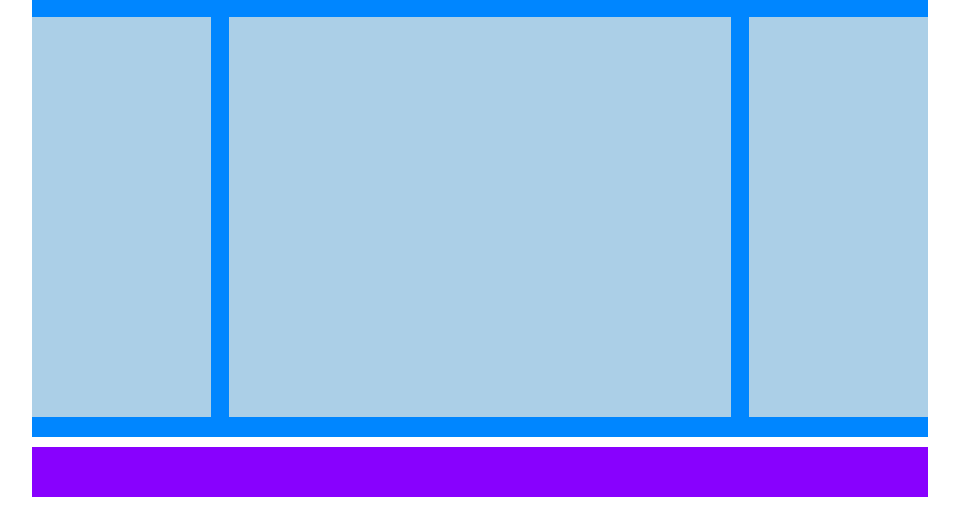
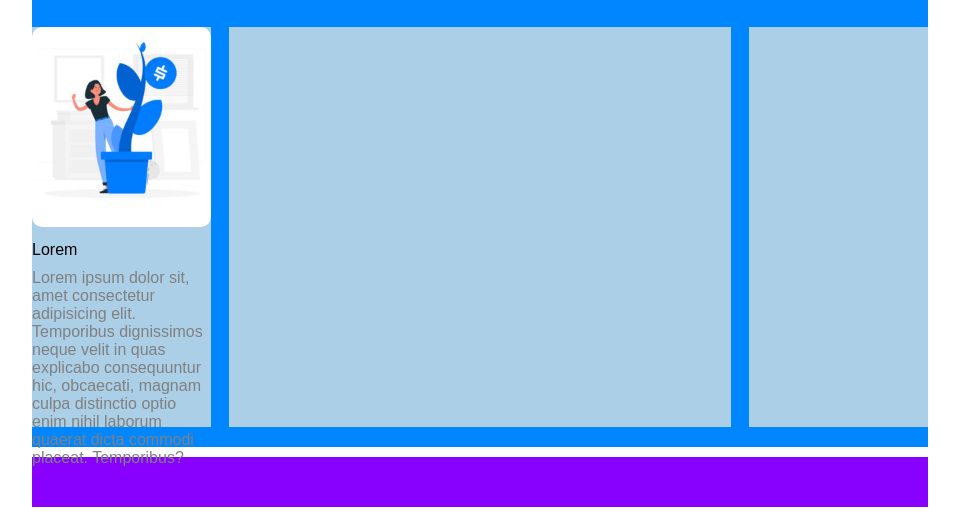
Before and after one commit to GianlucaBenassi/htmlcss-wp, a plain HTML site: page index.html in a window 1280 px wide. Shown: the part 707-1234 px from the top of the page, without its empty margins (160-1119 px from the left). Drawn offline with Linux system fonts and the light colour scheme.

Commit message:
main left column

```diff
--- a/css/style.css
+++ b/css/style.css
@@ -79,7 +79,7 @@ main .container {
 }
 
 .main-top {
-    margin-bottom: 20px;
+    margin-bottom: 30px;
 }
 
 .left-column,
@@ -98,6 +98,18 @@ main .container {
     float: left;
 }
 
+.img-dimension {
+    height: 200px;
+    width: 100%;
+    object-fit: cover;
+    border-radius: 10px;
+}
+
+.para-title {
+    font-weight: 100;
+    font-size: 16px;
+    margin: 10px 0;
+}
 
 /* ***** footer ***** */
 
--- a/index.html
+++ b/index.html
@@ -62,7 +62,9 @@
 
             <!-- left column -->
             <aside class="left-column">
-
+                <img class="img-dimension" src="img/img-1.jpg" alt="money plant">
+                <h3 class="para-title">Lorem</h3>
+                <p class="grey-text">Lorem ipsum dolor sit, amet consectetur adipisicing elit. Temporibus dignissimos neque velit in quas explicabo consequuntur hic, obcaecati, magnam culpa distinctio optio enim nihil laborum quaerat dicta commodi placeat. Temporibus?</p>
             </aside>
             <!-- / left column -->
 
```
